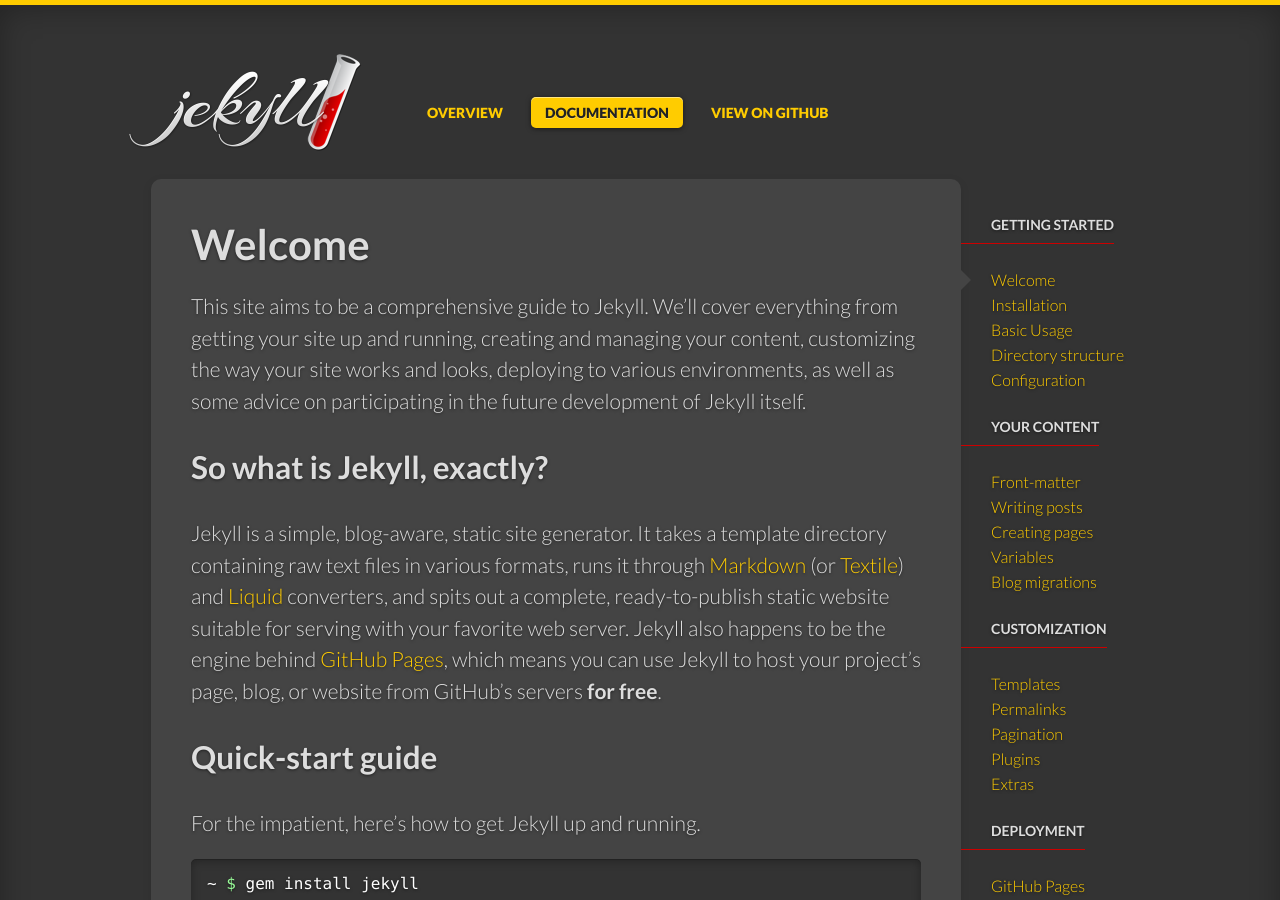
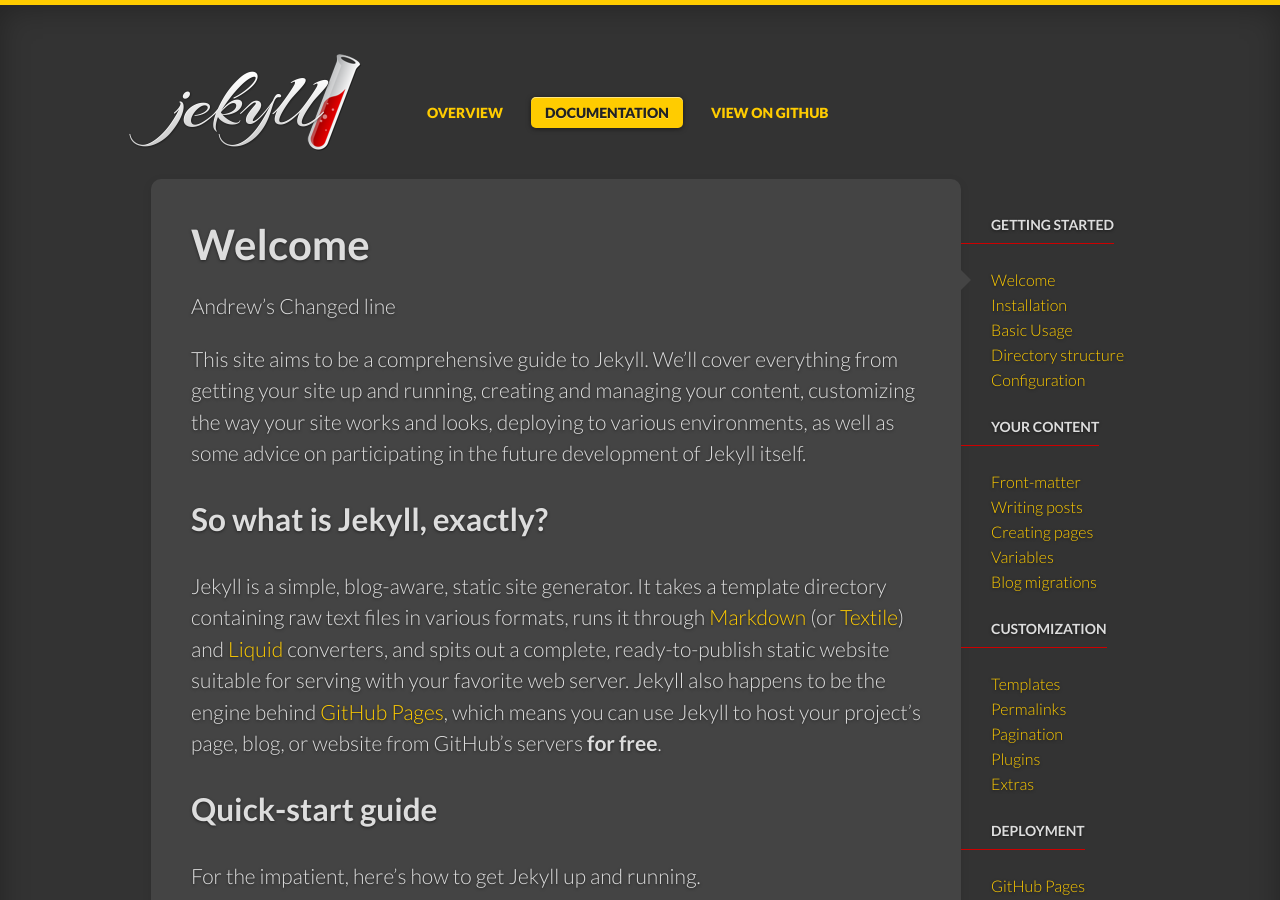
Before and after one commit to aquilentdev/aqd1, a Jekyll site: the page built from _posts/2012-07-01-home.md, in a window 1280 px wide and 900 px high. Built offline with Jekyll 4.4.1, drawn with Linux system fonts in a browser that asks for light colours; some web fonts are replaced; comment, search, counter and statistics services are not loaded.

Commit message:
Update 2012-07-01-home.md

```diff
--- a/_posts/2012-07-01-home.md
+++ b/_posts/2012-07-01-home.md
@@ -3,6 +3,8 @@
 title: Welcome
 next_section: installation
 ---
+
+Andrew's Changed line
 
 This site aims to be a comprehensive guide to Jekyll. We’ll cover everything from getting your site up and running, creating and managing your content, customizing the way your site works and looks, deploying to various environments, as well as some advice on participating in the future development of Jekyll itself.
 
```
